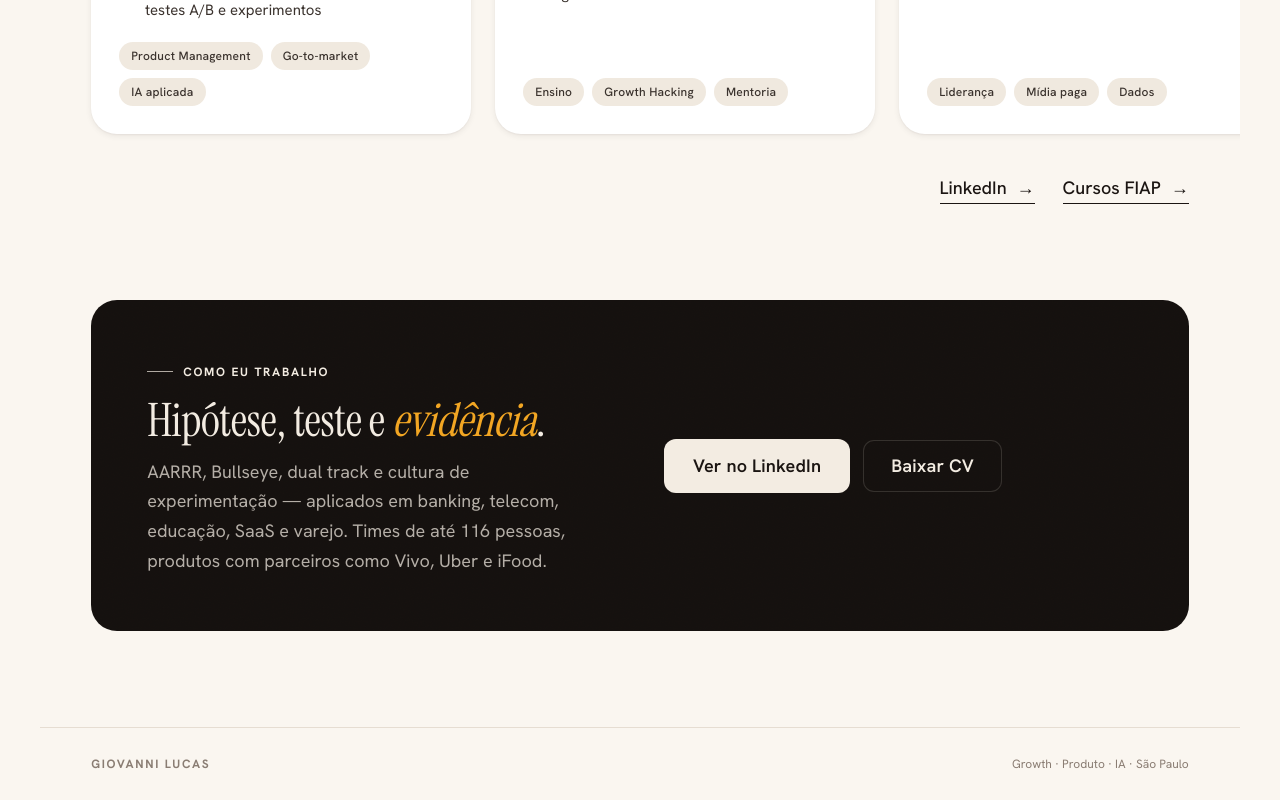
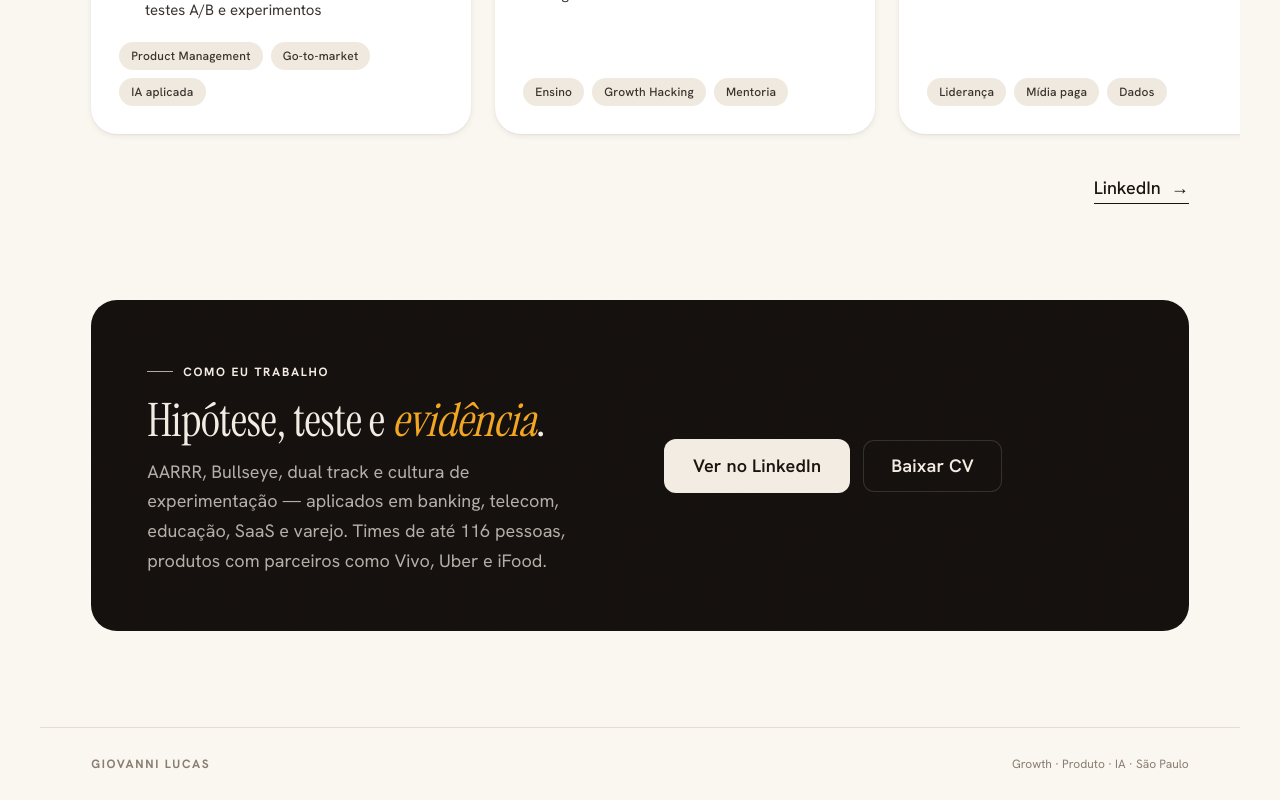
Before and after one commit to giolucas/giolucas, a Next.js app: page / in a window 1280 px wide. Shown: the part 1257-2057 px from the top of the page. Built offline with nearby package versions, Linux system fonts and the light colour scheme.

Commit message:
Remove Cursos FIAP link

```diff
--- a/src/components/RoleCarousel.tsx
+++ b/src/components/RoleCarousel.tsx
@@ -107,21 +107,6 @@ export default function RoleCarousel() {
         >
           LinkedIn <span>→</span>
         </a>
-        {/* TODO: point at the real FIAP courses page */}
-        <a
-          href="#"
-          className="link-underline"
-          style={{
-            display: "inline-flex",
-            alignItems: "center",
-            gap: 10,
-            fontSize: "var(--text-md)",
-            fontWeight: "var(--weight-medium)",
-            paddingBottom: 4,
-          }}
-        >
-          Cursos FIAP <span>→</span>
-        </a>
       </div>
     </section>
   );
```
